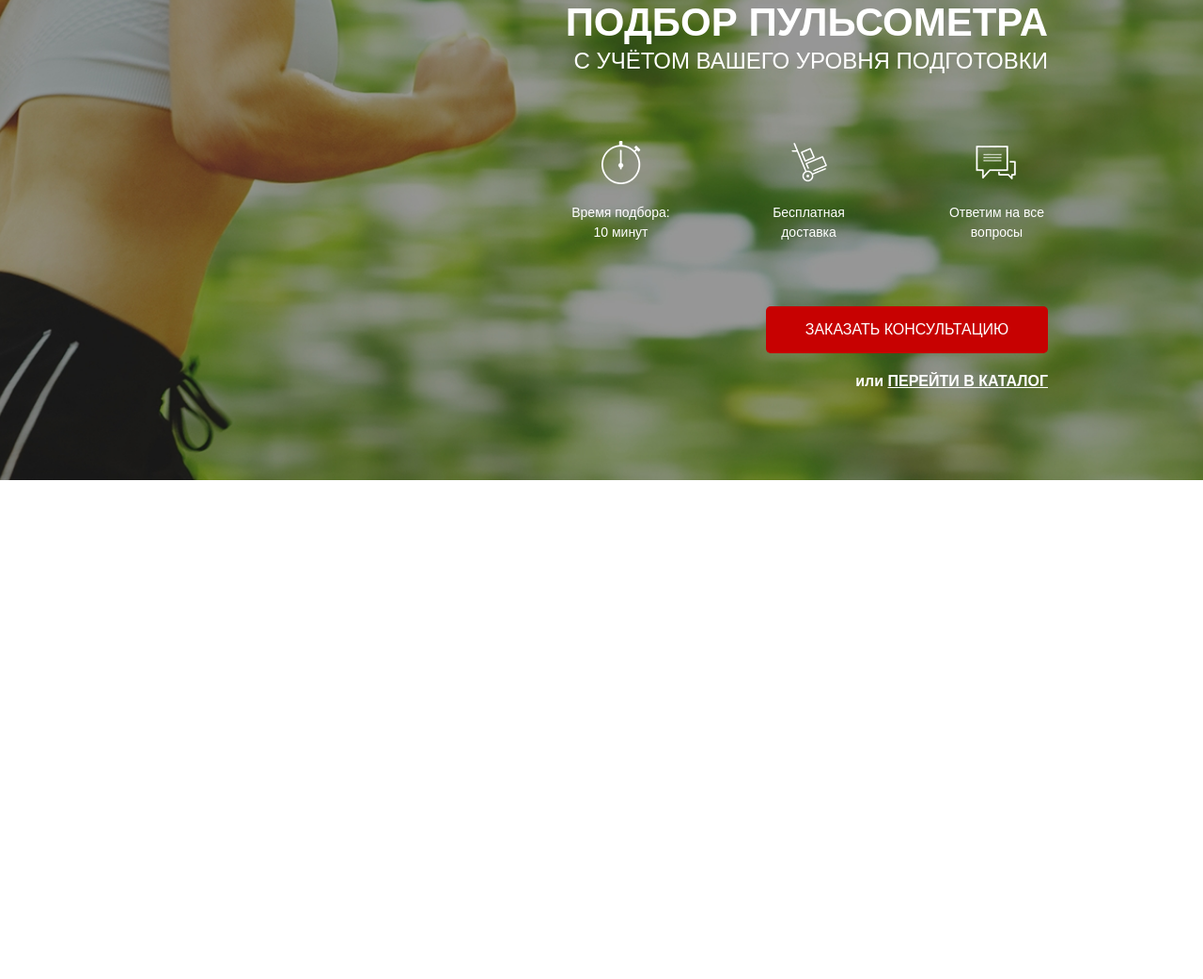
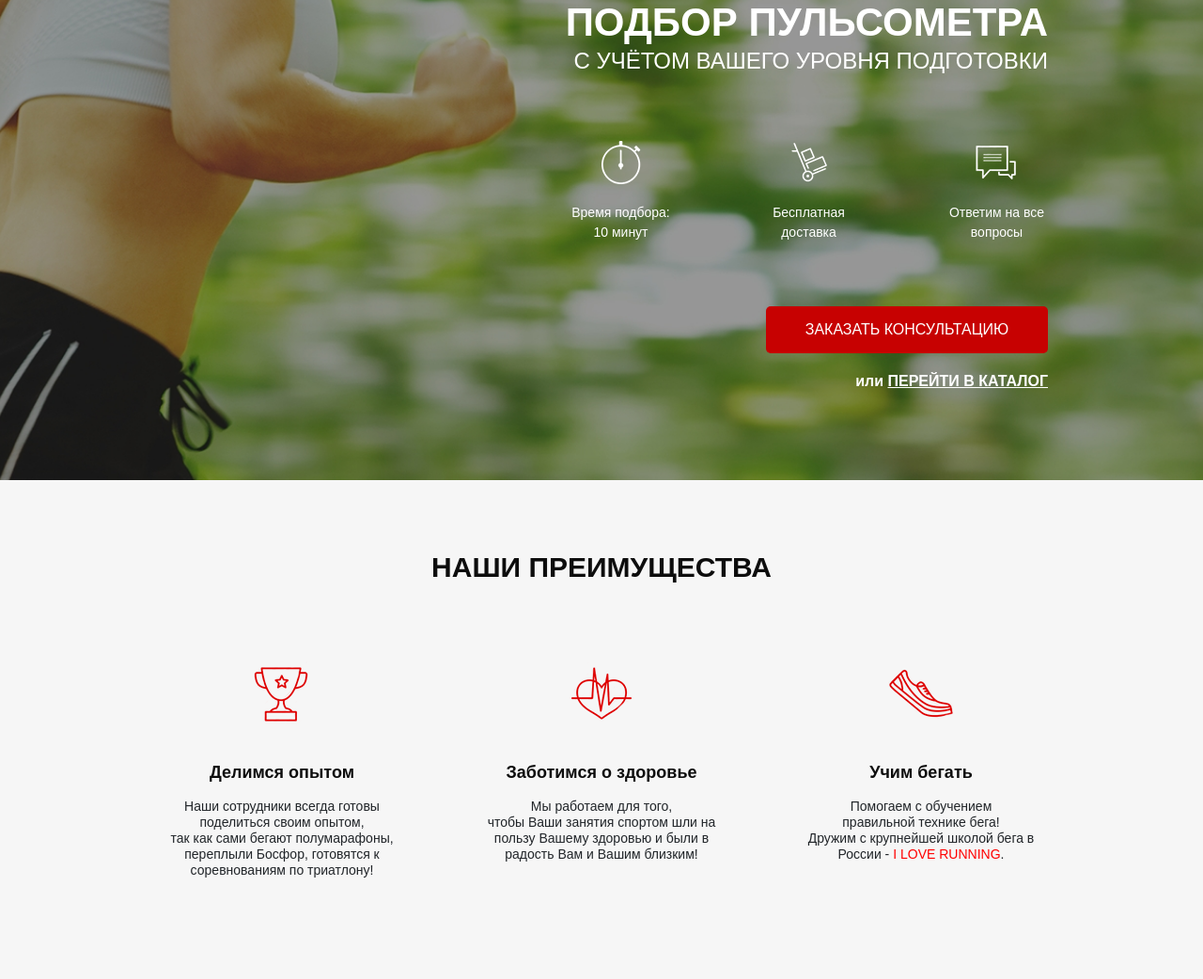
Before and after one commit to Grisehyrdene/HRM, a website: page src/index.html in a window 1280 px wide. Shown: the part 165-1207 px from the top of the page at 94% size. Before the commit the page ends 800 px from the top, so only its background shows below. Drawn offline with Linux system fonts and the light colour scheme.

Commit message:
advantages-done

```diff
--- a/src/index.html
+++ b/src/index.html
@@ -67,8 +67,44 @@
     </div>
 
     <section class="advantages">
+        <div class="container">
 
 
+
+
+        <h2 class='advantages__header'>НАШИ ПРЕИМУЩЕСТВА</h2>
+
+        <div class="advantages__wrapper">
+            <div class="advantages__item">
+                <img src="icons/advantages/cup.png" alt="" class="advantages__ico">
+                <div class="advantages__text">
+                    <span>Делимся опытом</span><br><br>
+                    Наши сотрудники всегда готовы<br> поделиться своим опытом,<br>
+так как сами бегают полумарафоны,<br> переплыли Босфор, готовятся к <br>соревнованиям по триатлону!
+
+                </div>
+            </div>
+            <div class="advantages__item">
+                <img src="icons/advantages/heart.png" alt="" class="advantages__ico">
+                <div class="advantages__text">
+                    <span>Заботимся о здоровье</span><br><br>
+                    Мы работаем для того,<br>
+                    чтобы Ваши занятия спортом шли на <br>пользу Вашему здоровью и были в <br>радость Вам и Вашим близким!
+                </div>
+            </div>
+            <div class="advantages__item">
+                <img src="icons/advantages/shoe.png" alt="" class="advantages__ico">
+                <div class="advantages__text">
+                    <span>Учим бегать</span><br><br>
+                    Помогаем с обучением <br>
+правильной технике бега! <br>
+Дружим с крупнейшей школой бега в<br> России - <a href="#">I LOVE RUNNING</a>.
+                </div>
+            </div>
+
+        </div>
+
+    </div>
 
 
 
--- a/src/sass/blocks/_advantages.scss
+++ b/src/sass/blocks/_advantages.scss
@@ -0,0 +1,45 @@
+.advantages{
+    background-color: #f6f6f6;
+    &__header{
+        padding-top: 70px;
+        font-size: 30px;
+        font-weight: 700;
+        color: #0d0d0d;
+        text-align: center;
+    }
+    &__wrapper{
+        padding: 70px 0;
+        display: flex;
+        justify-content: space-between;
+
+    }
+    &__item{
+        width: 270px;
+        img{
+            display: block;
+            margin: 0 auto;
+        }
+    }
+    &__text{
+
+        display: block;
+        margin: 0 auto;
+        font-size: 14px;
+        line-height: 1.2;
+        font-weight: 300;
+        margin-top: 38px;
+        text-align: center;
+        padding-bottom: 38px;
+        span{
+
+            font-size: 18px;
+            font-weight: 700;
+            color: #0d0d0d;
+        }
+
+        a{
+            color: #ff0000;
+        }
+    }
+
+}
```
Also changed, not shown: src/css/style.min.css.
